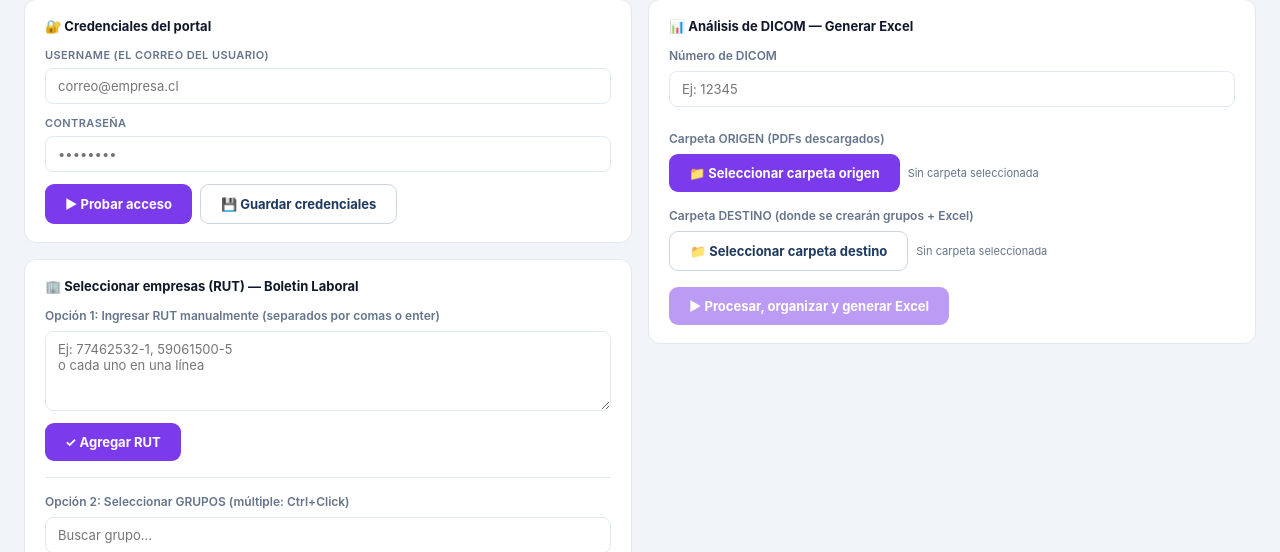
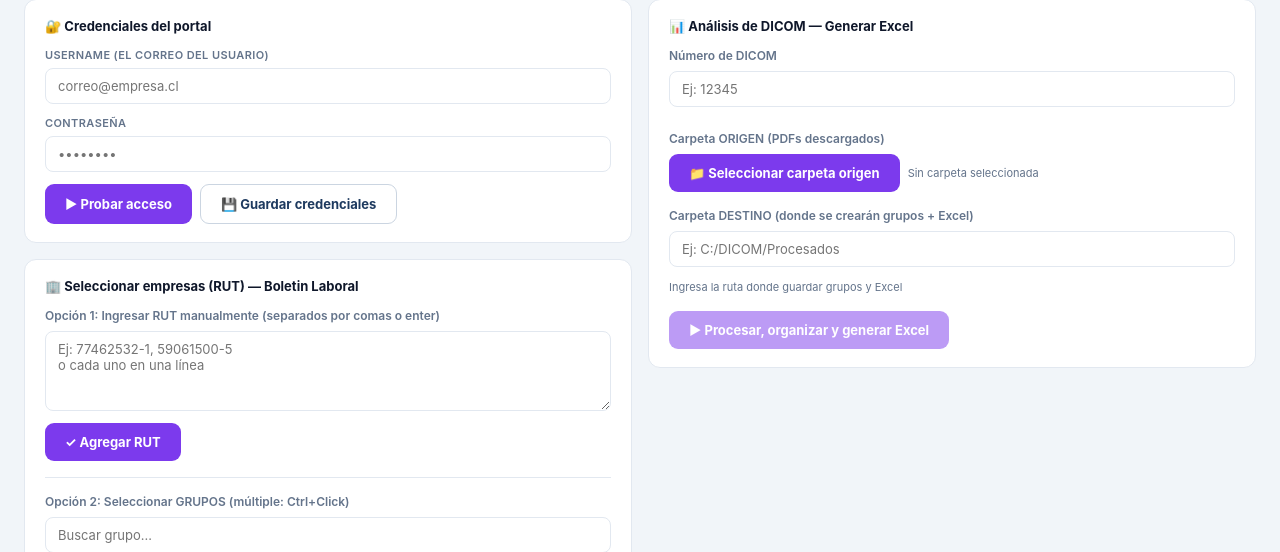
Before and after one commit to EpavezOptimiza/certificados-cotizaciones, a Flask app: template templates/dicom.html in a window 1280 px wide. Shown: the part 135-687 px from the top of the page. Run offline with Flask 3, Linux system fonts and the light colour scheme; the template is opened without the code that fills it, so the values that code supplies are empty.

Commit message:
fix: cambiar carpeta destino a campo de texto
Cambiar folder picker a input text para que el usuario ingrese la ruta directamente.
El webkitdirectory no permite acceder a rutas absolutas por seguridad del navegador.

Co-Authored-By: Claude Haiku 4.5 <noreply@anthropic.com>

```diff
--- a/templates/dicom.html
+++ b/templates/dicom.html
@@ -90,7 +90,7 @@ body{font-family:-apple-system,BlinkMacSystemFont,'Segoe UI',sans-serif;backgrou
       <div class="card-title">📊 Análisis de DICOM — Generar Excel</div>
       <div style="margin-bottom:16px"><label style="font-size:12px;font-weight:600;color:#64748b;margin-bottom:8px;display:block">Número de DICOM</label><input type="text" id="numero-dicom" placeholder="Ej: 12345" style="width:100%;padding:9px 12px;border:1px solid #e2e8f0;border-radius:8px;font-size:13px;outline:none;font-family:inherit;margin-bottom:8px"></div>
       <div style="margin-bottom:16px"><label style="font-size:12px;font-weight:600;color:#64748b;margin-bottom:8px;display:block">Carpeta ORIGEN (PDFs descargados)</label><div style="display:flex;gap:8px;flex-wrap:wrap;align-items:center"><button class="btn" onclick="document.getElementById('dicom-origen-picker').click()">📁 Seleccionar carpeta origen</button><input type="file" id="dicom-origen-picker" webkitdirectory mozdirectory style="display:none" multiple accept=".pdf" onchange="procesarCaretaOrigen()"><span id="origen-count" style="font-size:11px;color:#64748b">Sin carpeta seleccionada</span></div></div>
-      <div style="margin-bottom:16px"><label style="font-size:12px;font-weight:600;color:#64748b;margin-bottom:8px;display:block">Carpeta DESTINO (donde se crearán grupos + Excel)</label><div style="display:flex;gap:8px;flex-wrap:wrap;align-items:center"><button class="btn btn-sec" onclick="document.getElementById('dicom-destino-picker').click()">📁 Seleccionar carpeta destino</button><input type="file" id="dicom-destino-picker" webkitdirectory mozdirectory style="display:none" onchange="procesarCaretaDestino()"><span id="destino-path" style="font-size:11px;color:#64748b">Sin carpeta seleccionada</span></div></div>
+      <div style="margin-bottom:16px"><label style="font-size:12px;font-weight:600;color:#64748b;margin-bottom:8px;display:block">Carpeta DESTINO (donde se crearán grupos + Excel)</label><input type="text" id="ruta-destino-dicom" placeholder="Ej: C:/DICOM/Procesados" style="width:100%;padding:9px 12px;border:1px solid #e2e8f0;border-radius:8px;font-size:13px;outline:none;font-family:inherit;margin-bottom:8px" oninput="actualizarBtnAnalizar()"><span style="font-size:11px;color:#64748b">Ingresa la ruta donde guardar grupos y Excel</span></div>
       <div style="display:flex;gap:8px;flex-wrap:wrap;margin-top:12px"><button class="btn" id="btn-analizar" onclick="analizarPdfs()" disabled>▶ Procesar, organizar y generar Excel</button></div>
       <div id="dicom-resultado" style="margin-top:16px;padding:10px 12px;background:#f0fdf4;border:1px solid #86efac;border-radius:8px;display:none;font-size:12px;color:#166534;max-height:250px;overflow-y:auto"></div>
     </div>
@@ -502,7 +502,6 @@ function procesarPdfsCargados(){
 }
 
 let _pdfsDicomOrigen = [];
-let _carpetaDestino = null;
 
 function procesarCaretaOrigen() {
   const input = document.getElementById('dicom-origen-picker');
@@ -513,24 +512,19 @@ function procesarCaretaOrigen() {
   actualizarBtnAnalizar();
 }
 
-function procesarCaretaDestino() {
-  const input = document.getElementById('dicom-destino-picker');
-  _carpetaDestino = input.files && input.files.length > 0 ? input.files[0].webkitRelativePath.split('/')[0] : null;
-  const path = document.getElementById('destino-path');
-  path.textContent = _carpetaDestino ? '✓ Carpeta destino seleccionada' : 'Sin carpeta seleccionada';
-  actualizarBtnAnalizar();
-}
-
 function actualizarBtnAnalizar() {
   const numeroDicom = document.getElementById('numero-dicom').value.trim();
+  const rutaDestino = document.getElementById('ruta-destino-dicom').value.trim();
   const btn = document.getElementById('btn-analizar');
-  btn.disabled = _pdfsDicomOrigen.length === 0 || !numeroDicom || !_carpetaDestino;
+  btn.disabled = _pdfsDicomOrigen.length === 0 || !numeroDicom || !rutaDestino;
 }
 
 document.getElementById('numero-dicom').addEventListener('input', actualizarBtnAnalizar);
 
 async function analizarPdfs() {
   const numeroDicom = document.getElementById('numero-dicom').value.trim();
+  const rutaDestino = document.getElementById('ruta-destino-dicom').value.trim();
+
   if (!numeroDicom) {
     alert('Ingresa el número de DICOM');
     return;
@@ -539,8 +533,8 @@ async function analizarPdfs() {
     alert('Selecciona la carpeta origen con PDFs');
     return;
   }
-  if (!_carpetaDestino) {
-    alert('Selecciona la carpeta destino');
+  if (!rutaDestino) {
+    alert('Ingresa la carpeta destino');
     return;
   }
 
@@ -550,7 +544,7 @@ async function analizarPdfs() {
 
   const formData = new FormData();
   formData.append('numero_dicom', numeroDicom);
-  formData.append('destino', _carpetaDestino);
+  formData.append('destino', rutaDestino);
   _pdfsDicomOrigen.forEach(f => formData.append('archivos', f));
 
   const resultado = document.getElementById('dicom-resultado');
```
